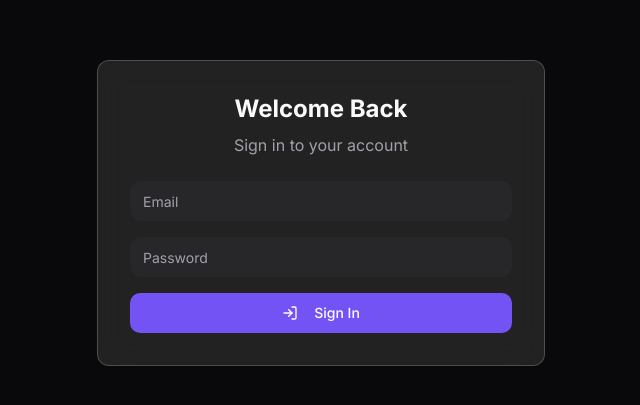
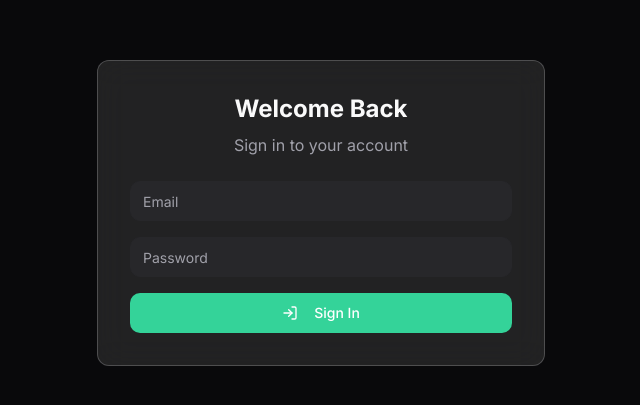
Before and after one commit to Ashukking/srssales, a React (Vite) app: page /login in a window 1280 px wide. Shown: the part 187-592 px from the top of the page, without its empty margins (319-959 px from the left). Built offline with nearby package versions, Linux system fonts and the light colour scheme.

Commit message:
Update colors
Update colors in the application.

```diff
--- a/src/pages/Login.tsx
+++ b/src/pages/Login.tsx
@@ -51,7 +51,7 @@ const Login = () => {
               className="bg-secondary"
             />
           </div>
-          <Button type="submit" className="w-full">
+          <Button type="submit" className="w-full bg-emerald-400 hover:bg-emerald-500">
             <LogIn className="mr-2 h-4 w-4" />
             Sign In
           </Button>
```
